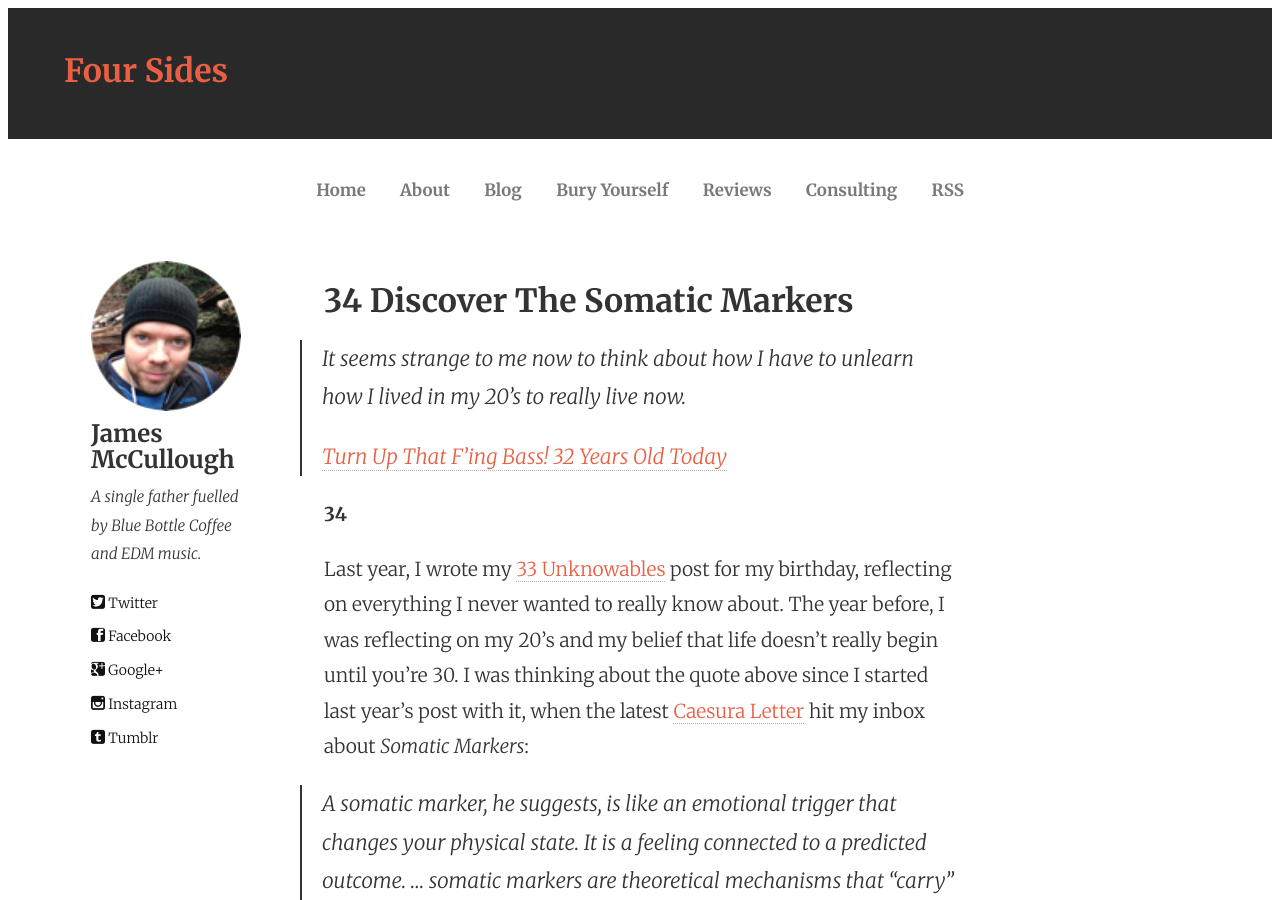
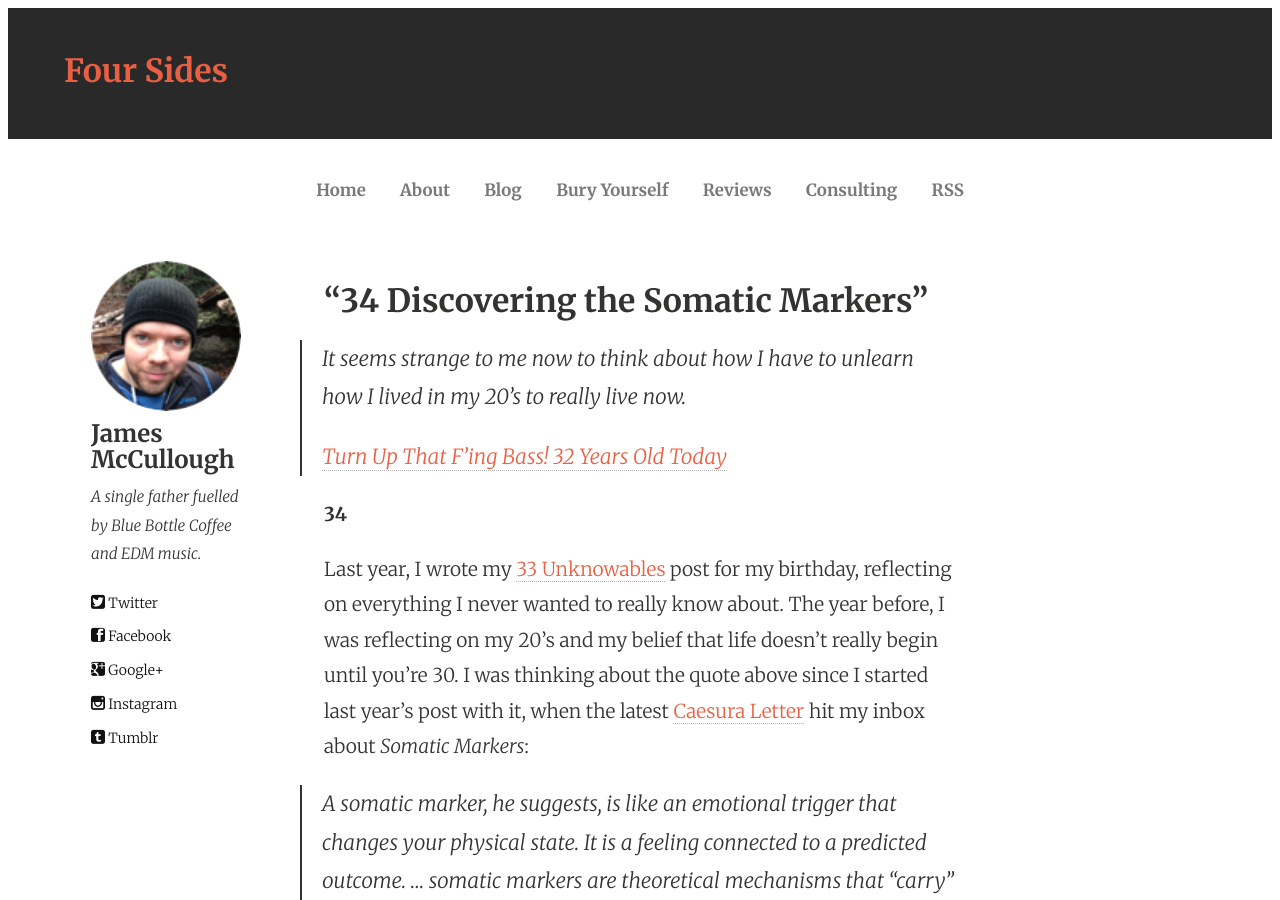
Before and after one commit to foursides/foursides.github.io, a Jekyll site: the page built from _posts/2013-11-11-34-Discover-The-Somatic-Markers.md, in a window 1280 px wide and 900 px high. Built offline with Jekyll 4.4.1, drawn with Linux system fonts in a browser that asks for light colours; nearby versions of some CDN libraries; Markdown is read by kramdown in place of the engine named in the settings; comment, search, counter and statistics services are not loaded; some of the changed text lies outside the part shown.

Commit message:
Update 2013-11-11-34-Discover-The-Somatic-Markers.md

```diff
--- a/_posts/2013-11-11-34-Discover-The-Somatic-Markers.md
+++ b/_posts/2013-11-11-34-Discover-The-Somatic-Markers.md
@@ -1,7 +1,7 @@
 ---
 layout: post
-Title: “34- Discovering the Somatic Markers”
-Tags: birthday, 34, life
+title: “34 Discovering the Somatic Markers”
+tags: birthday, 34, life
 description: “It seems strange to me now to think about how I have to unlearn how I lived in my 20's to really live now.”
 category: articles
 ---
```
